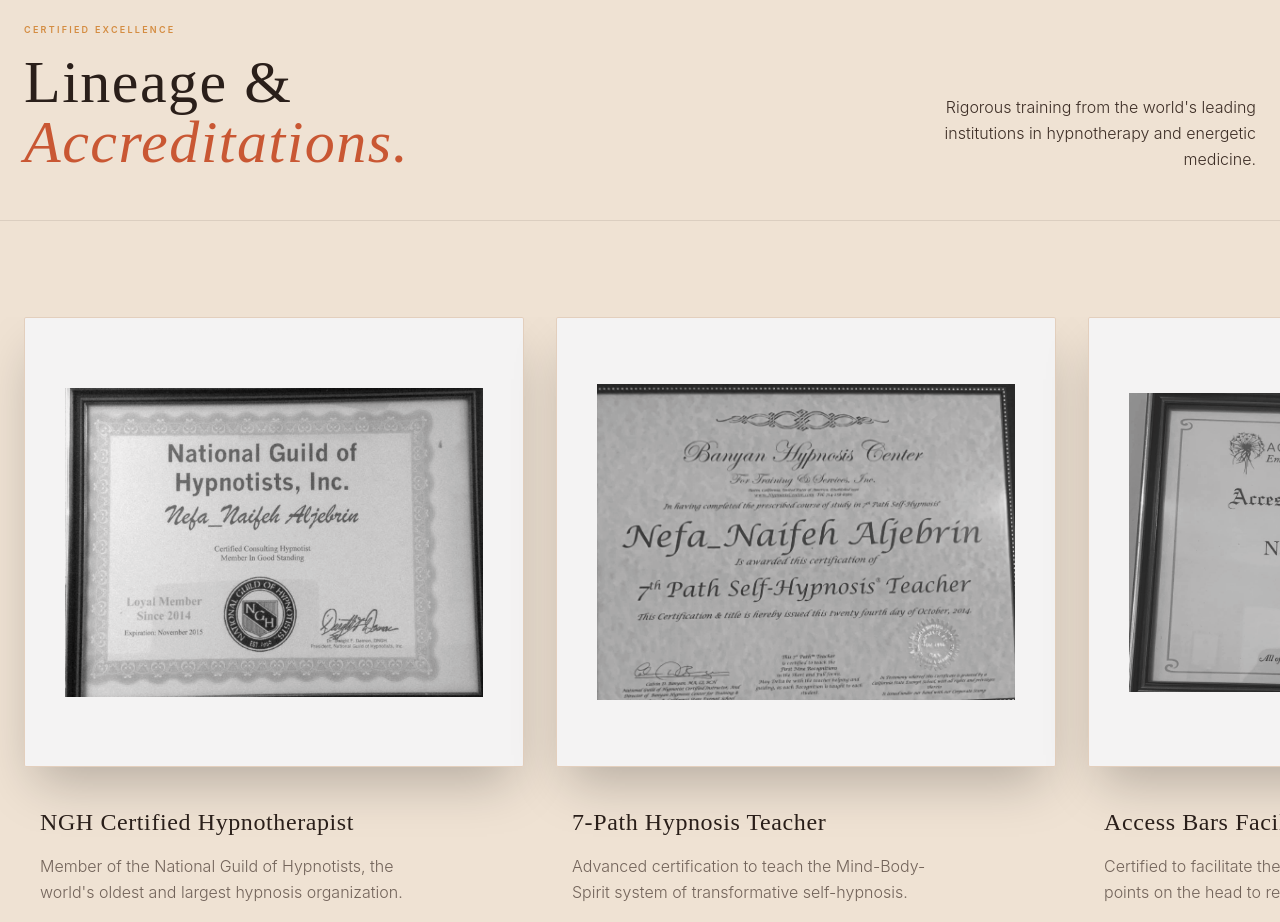
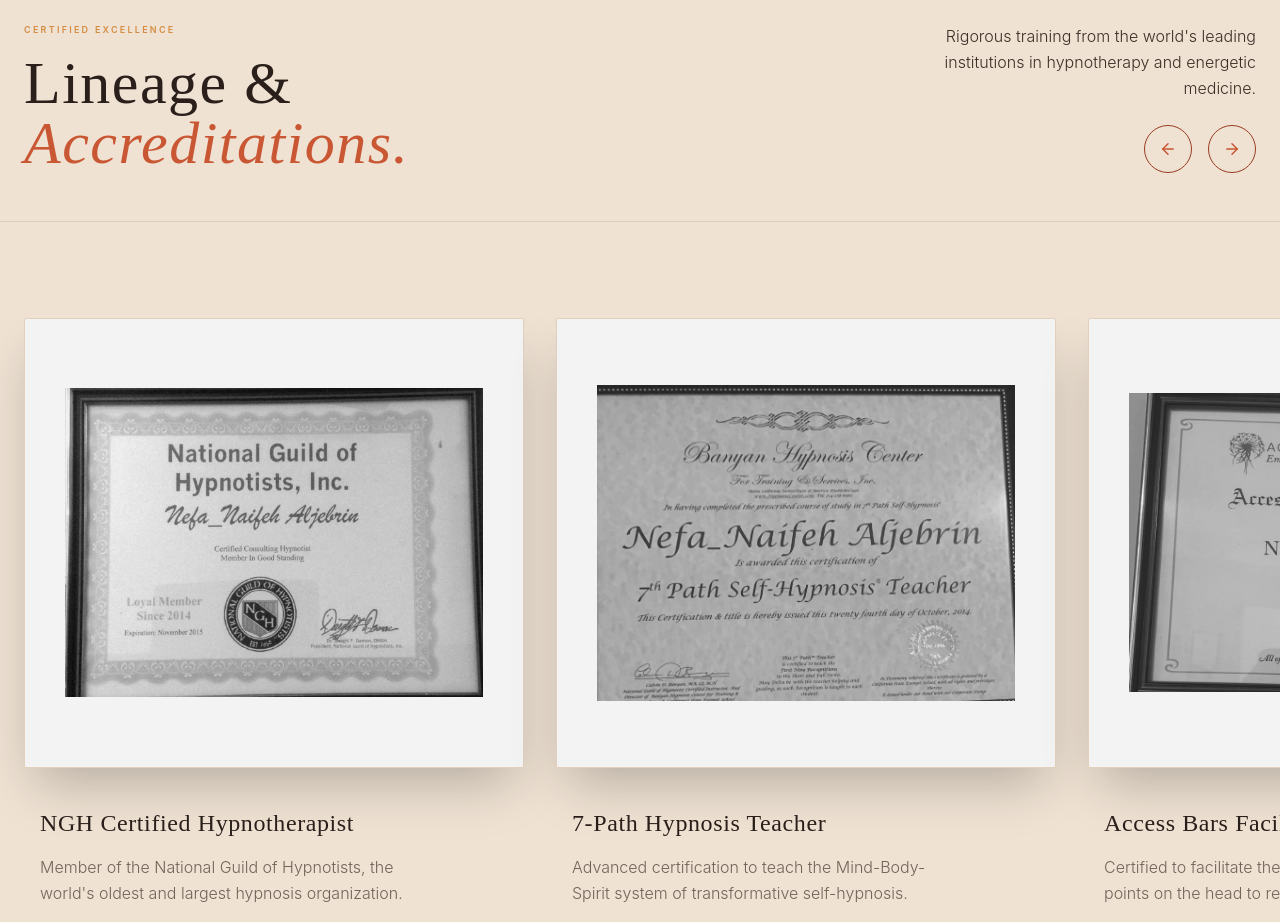
Before and after one commit to TheMarshall7/InnerAlchemy, a React (Vite) app: page /about in a window 1280 px wide. Shown: the part 4080-5002 px from the top of the page. Built offline with nearby package versions, Linux system fonts and the light colour scheme.

Commit message:
Replace swipe text with interactive navigation arrows for certificate gallery

```diff
--- a/src/pages/About.jsx
+++ b/src/pages/About.jsx
@@ -1,7 +1,7 @@
 import { Link } from 'react-router-dom';
 import { motion, useScroll, useTransform } from 'framer-motion';
 import { useRef } from 'react';
-import { ArrowRight } from 'lucide-react';
+import { ArrowRight, ArrowLeft } from 'lucide-react';
 import nefaImg from '../assets/nefa.png';
 
 // Certificate Imports
@@ -12,12 +12,20 @@
 
 const About = () => {
   const containerRef = useRef(null);
+  const galleryRef = useRef(null);
   const { scrollYProgress } = useScroll({ target: containerRef, offset: ["start start", "end start"] });
   const yParallax = useTransform(scrollYProgress, [0, 1], [0, 150]);
 
   const fadeUp = {
     hidden: { opacity: 0, y: 40 },
     visible: { opacity: 1, y: 0, transition: { duration: 1.2, ease: [0.16, 1, 0.3, 1] } }
+  };
+
+  const scrollGallery = (direction) => {
+    if (galleryRef.current) {
+      const scrollAmount = window.innerWidth > 768 ? 500 : window.innerWidth * 0.85;
+      galleryRef.current.scrollBy({ left: direction === 'left' ? -scrollAmount : scrollAmount, behavior: 'smooth' });
+    }
   };
 
   const certificates = [
@@ -194,14 +202,18 @@
           </div>
           <div className="flex flex-col items-start md:items-end mt-6 md:mt-0">
             <p className="text-earth font-light max-w-sm md:text-right">Rigorous training from the world's leading institutions in hypnotherapy and energetic medicine.</p>
-            <div className="flex items-center gap-2 mt-6 text-terracotta md:hidden opacity-70 animate-bounce">
-              <span className="text-[10px] tracking-widest uppercase font-semibold">Swipe to view</span>
-              <ArrowRight size={14} />
+            <div className="flex items-center gap-4 mt-6">
+              <button onClick={() => scrollGallery('left')} className="w-12 h-12 flex items-center justify-center rounded-full border border-rust text-terracotta hover:bg-rust hover:text-deepbrown transition-colors">
+                <ArrowLeft size={18} />
+              </button>
+              <button onClick={() => scrollGallery('right')} className="w-12 h-12 flex items-center justify-center rounded-full border border-rust text-terracotta hover:bg-rust hover:text-deepbrown transition-colors">
+                <ArrowRight size={18} />
+              </button>
             </div>
           </div>
         </div>
 
-        <div className="flex overflow-x-auto pb-12 px-6 gap-8 no-scrollbar cursor-grab active:cursor-grabbing snap-x snap-mandatory">
+        <div ref={galleryRef} className="flex overflow-x-auto pb-12 px-6 gap-8 no-scrollbar snap-x snap-mandatory scroll-smooth">
           {certificates.map((cert, i) => (
              <motion.div
                key={i}
```
